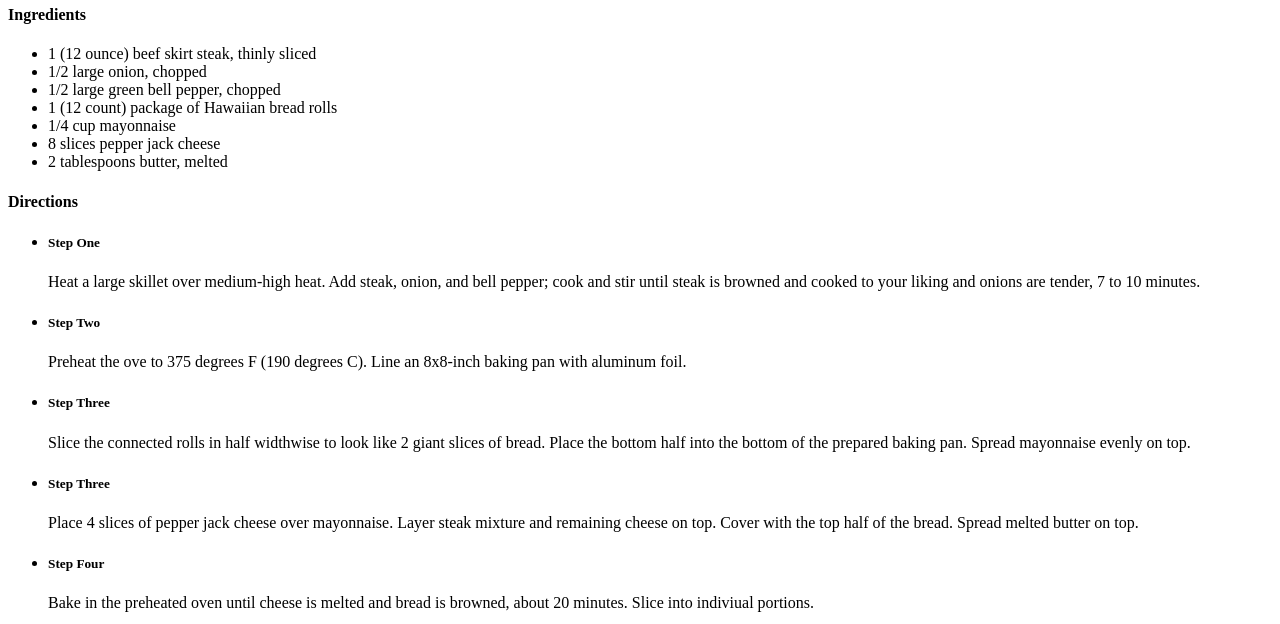
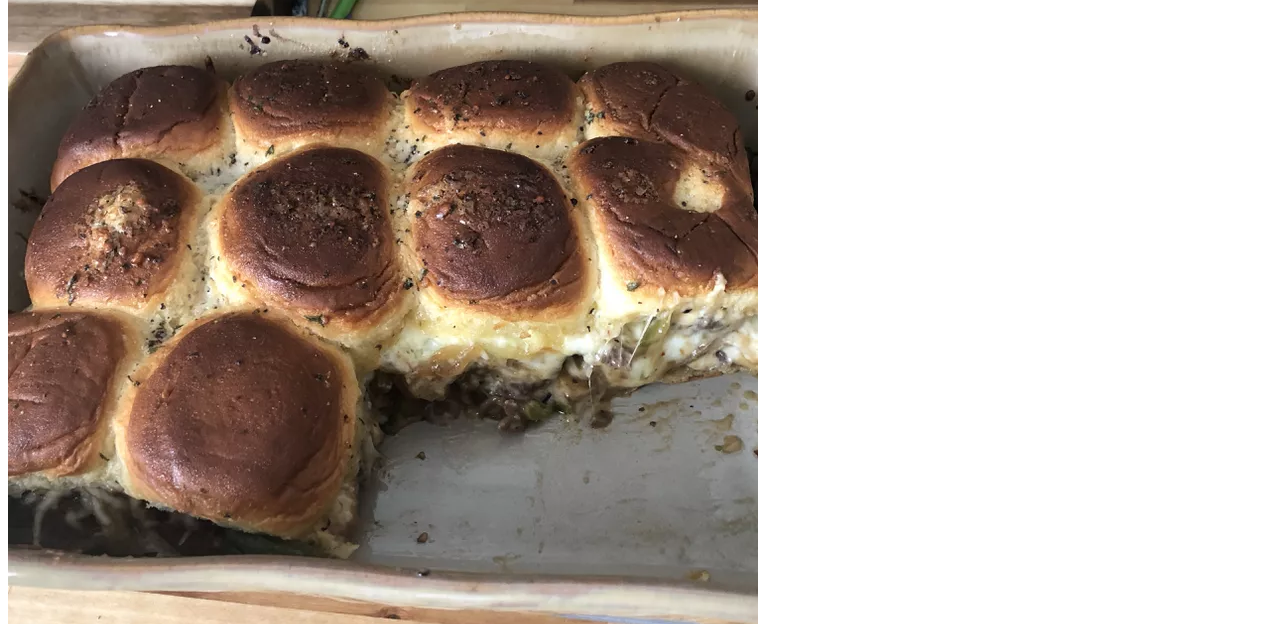
Before and after one commit to CKtheComputerKid/Odin-Recipes, a plain HTML site: page recipes/Sliders.html in a window 1280 px wide. Shown: the part 82-706 px from the top of the page. Drawn offline with Linux system fonts and the light colour scheme.

Commit message:
fix image for sliders, for real this time

```diff
--- a/recipes/Sliders.html
+++ b/recipes/Sliders.html
@@ -6,7 +6,7 @@
     <title>Cheese Steak Sliders</title>
 </head>
 <body>
-    <img src="./images/sliders.jpg" alt="A pan of sliders left half empty."></img>
+    <img src="../images/sliders.jpg" alt="A pan of sliders left half empty.">
     <h3>Cheese Steak Sliders</h2>
     <h4>Ingredients</h4>
     <ul>
```
